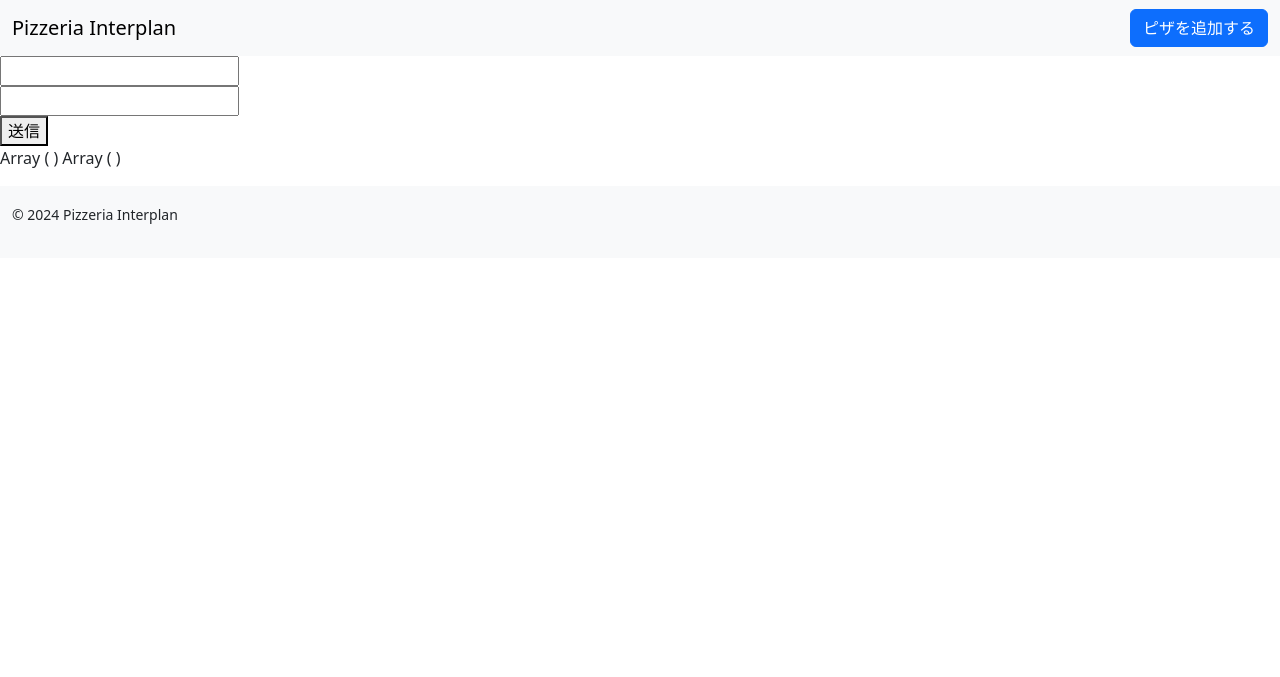
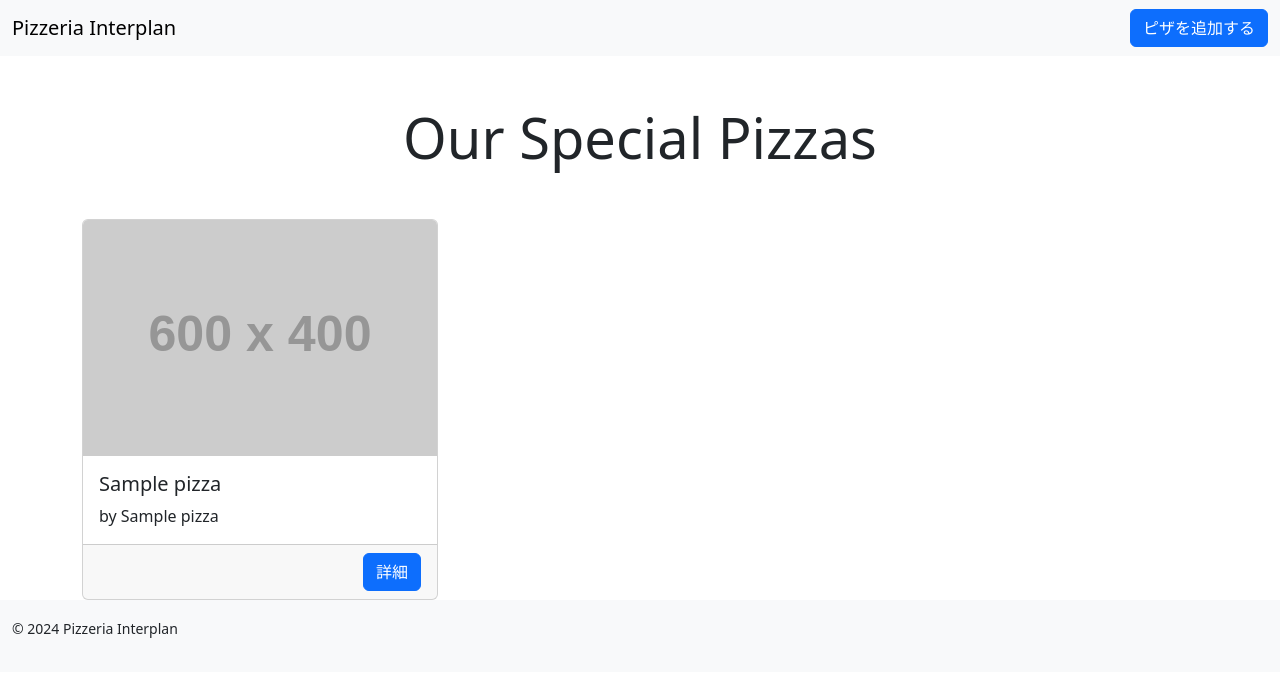
Before and after one commit to gonbeisjk/202408_pizzashop, a PHP site: page / in a window 1280 px wide. Shown: the top 677 px of the page. Run offline with PHP 8.4, Linux system fonts and the light colour scheme; tables that the repository leaves empty or names only in its code hold one stand-in row (values such as "Sample post"); grey boxes labelled with a size stand in for pictures from a placeholder-image service; some libraries are stand-ins or nearby versions.

Commit message:
DBへの登録の途中。トッピングがないパターンが未実装

```diff
--- /dev/null
+++ b/dbconnect.php
@@ -0,0 +1,18 @@
+<?php
+try {
+  // データベース接続
+  $dsn = 'mysql:host=localhost;dbname=pizzashop;charset=utf8';
+  $user = 'pizzataro';
+  $pass = 'T_CUeSTYs!Zm!]YH';
+  $option = [
+    // エラーの出力方法
+    PDO::ATTR_ERRMODE => PDO::ERRMODE_EXCEPTION,
+    // データの取得方法(連想配列)
+    PDO::ATTR_DEFAULT_FETCH_MODE => PDO::FETCH_ASSOC
+  ];
+
+  // PDOオブジェクトの作成
+  $db = new PDO($dsn, $user, $pass, $option);
+} catch (PDOException $e) {
+  echo $e->getMessage();
+}
--- a/index.php
+++ b/index.php
@@ -1,15 +1,36 @@
+<?php
+require 'dbconnect.php';
+
+// データの読み出し
+$sql = 'SELECT * FROM pizzas';
+$result = $db->query($sql);
+// var_dump($result->fetch());
+// var_dump($result->fetchAll());
+$pizzas = $result->fetchAll(); //全データの多次元+連想配列
+
+?>
 <?php include 'header.php'; ?>
 
-<form action="index.php" method="post">
-  <input type="text" name="test"><br>
-  <input type="email" name="email"><br>
-  <!-- <input type="submit" value="送信"> -->
-  <button type="submit">送信</button>
-</form>
-
-<p>
-  <?php print_r($_GET); ?>
-  <?php print_r($_POST); ?>
-</p>
+<div class="container">
+  <h1 class="text-center display-4 my-5">
+    Our Special Pizzas
+  </h1>
+  <div class="row">
+    <?php foreach ($pizzas as $pizza): ?>
+      <div class="col-md-4">
+        <div class="card h-100">
+          <img src="https://dummyimage.com/600x400/666/fff&text=PIZZA" alt="" class="card-img-top">
+          <div class="card-body">
+            <h3 class="h5"><?= $pizza['pizza_name']; ?></h3>
+            <p class="card-text">by <?= $pizza['chef_name']; ?></p>
+          </div>
+          <div class="card-footer text-end">
+            <a href="#" class="btn btn-primary">詳細</a>
+          </div>
+        </div>
+      </div>
+    <?php endforeach; ?>
+  </div>
+</div>
 
 <?php include 'footer.php'; ?>
```
Also changed, not shown: add.php (+20 -3 lines).
